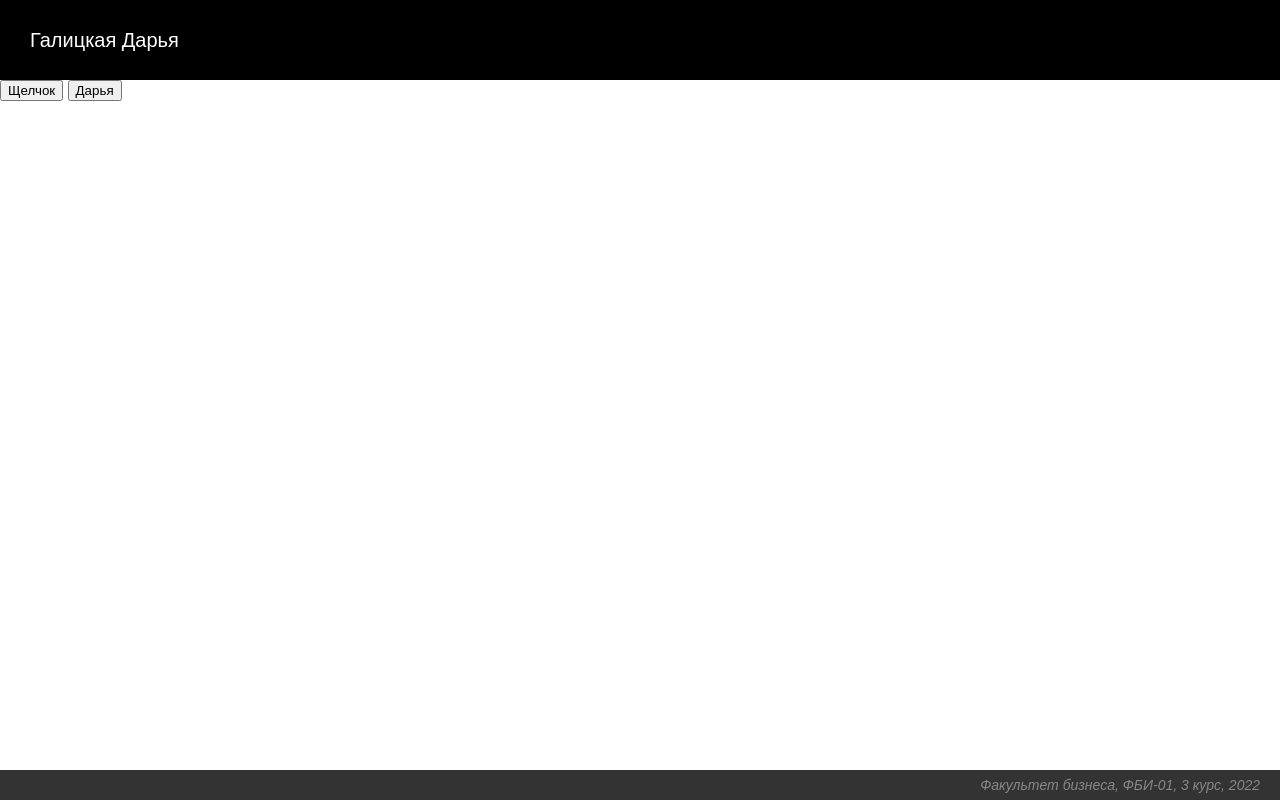
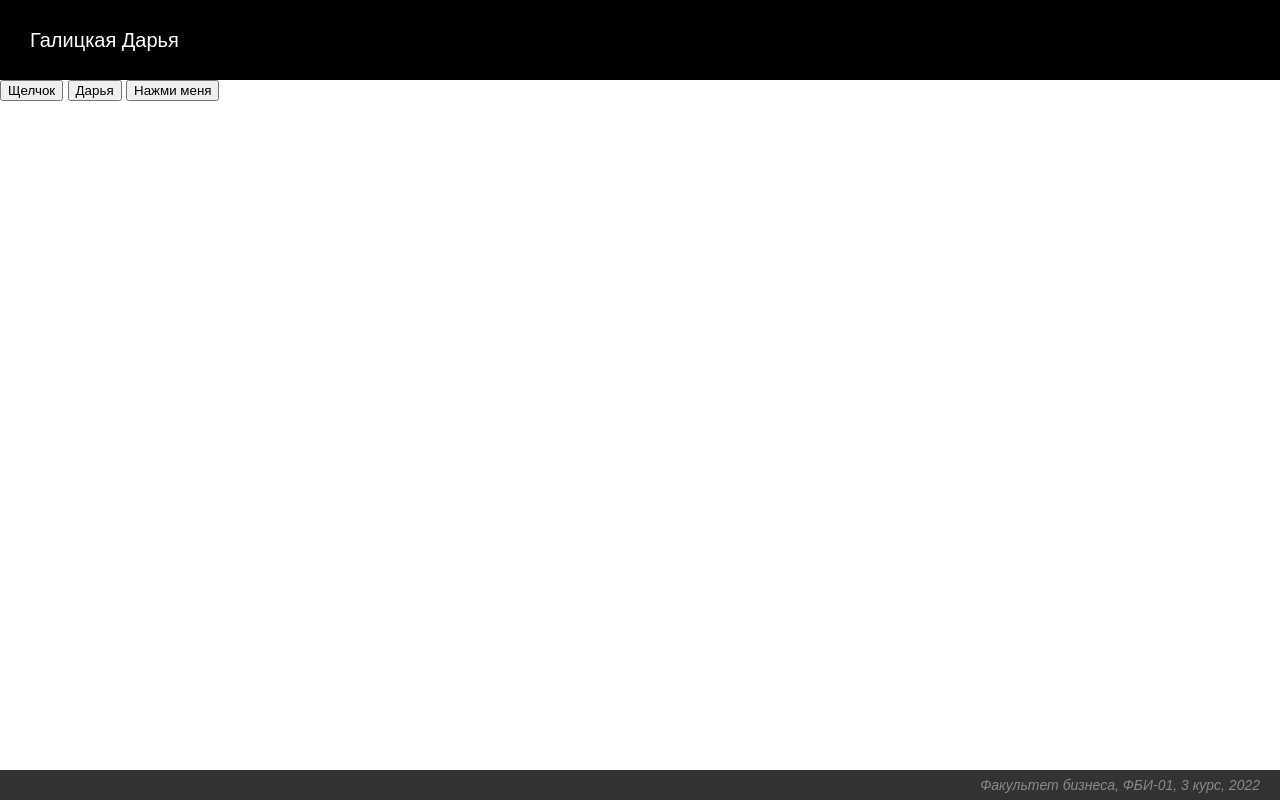
Before and after one commit to DariyaGalitskaya/web-programming-labs, a plain HTML site: page lab9.html in a window 1280 px wide. Drawn offline with Linux system fonts and the light colour scheme.

Commit message:
Переключения состояний

```diff
--- a/lab9.html
+++ b/lab9.html
@@ -15,6 +15,7 @@
             <div>
                 <button onclick="clickMe(this)">Щелчок</button>
                 <button onclick="clickMe1(this)">Дарья</button>
+                <button onclick="clickMe2(this)">Нажми меня</button>
             </div>
         </div>
 
--- a/lab9.js
+++ b/lab9.js
@@ -11,3 +11,21 @@ function clickMe1(button){
     else
         button.innerHTML = 'Дарья';
 }
+
+function clickMe2(button){
+    if( button.innerHTML == 'Нажми меня'){
+        button.innerHTML = 'Ещё раз нажми';
+        button.style.color = 'LightSeaGreen';
+    }
+    else if( button.innerHTML == 'Ещё раз нажми'){
+        button.innerHTML = 'Ещё';
+        button.style.color = 'Aqua';}
+    else if( button.innerHTML == 'Ещё'){
+        button.innerHTML = 'Начать сначала';
+        button.style.color = 'SteelBlue';}
+    else if( button.innerHTML == 'Начать сначала'){
+        button.innerHTML = 'Нажми меня';
+        button.style.color = 'Blue';}
+    else
+        button.innerHTML = 'Нажми меня';
+}
```
